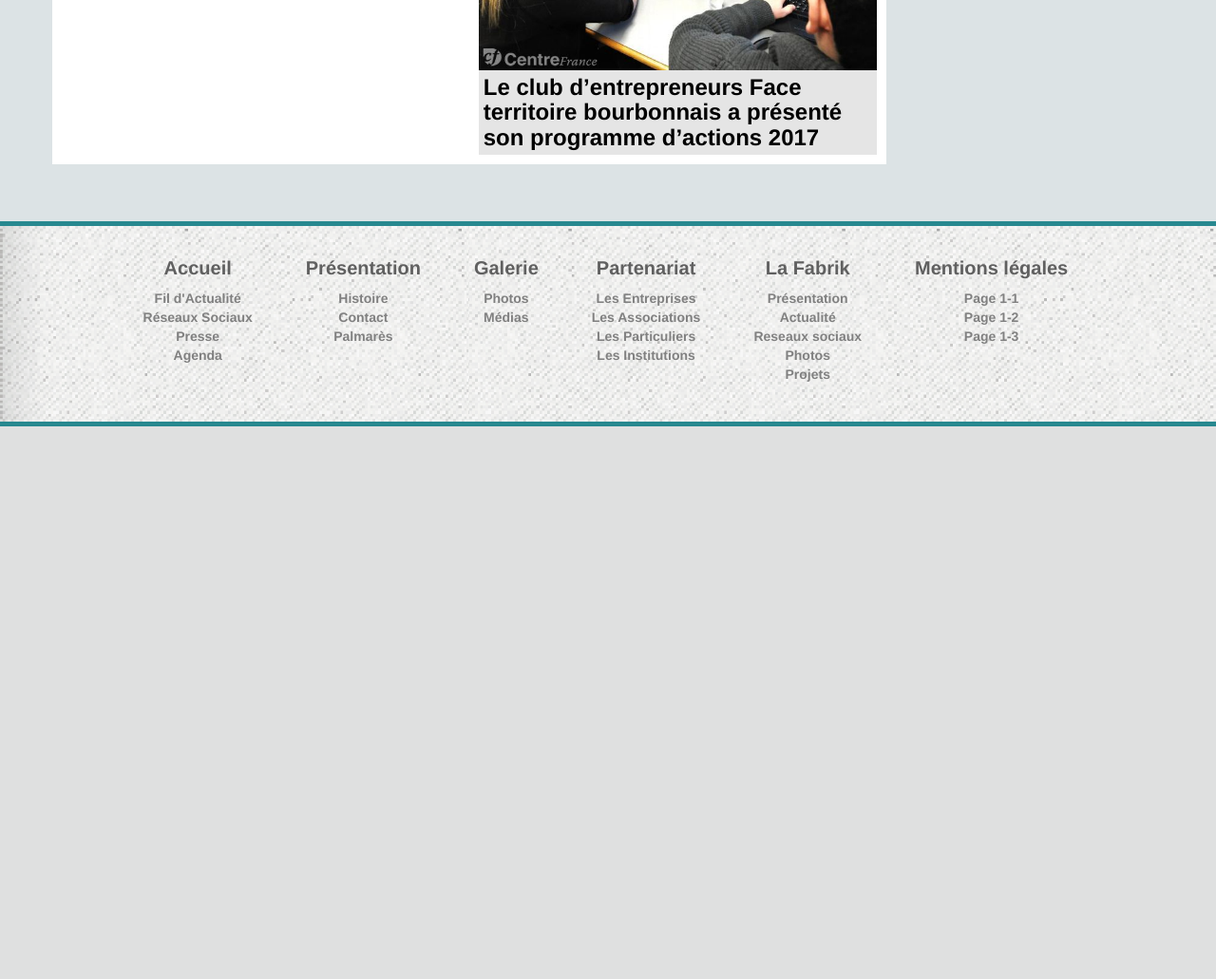
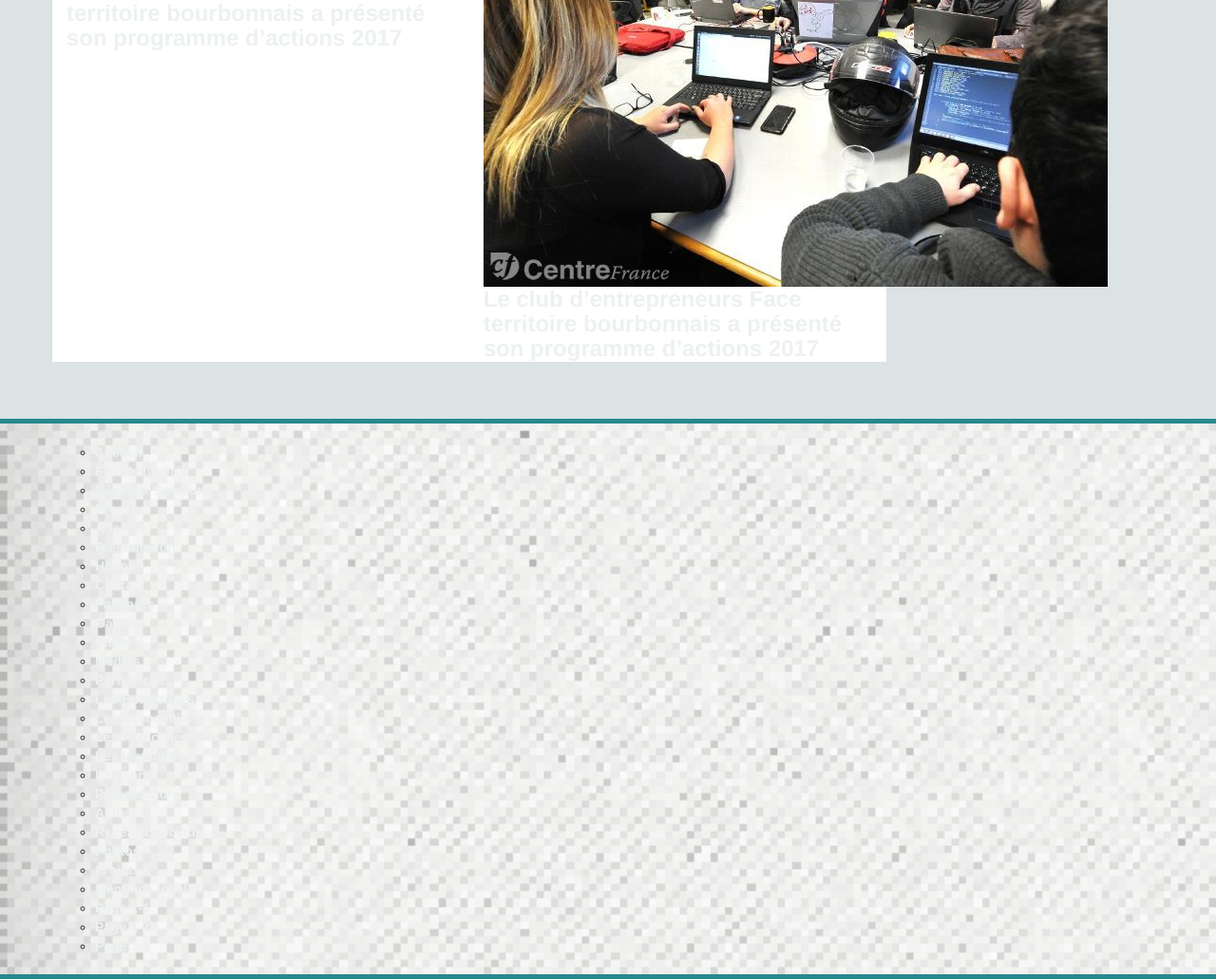
Before and after one commit to Quentin777/SiteFace, a PHP site: page /index.html in a window 1280 px wide. Shown: the part 740-1771 px from the top of the page at 95% size. Before the commit the page ends 1189 px from the top, so only its background shows below. Run offline with PHP 8.4, Linux system fonts and the light colour scheme; some libraries are stand-ins or nearby versions.

Commit message:
Add files via upload

```diff
--- a/css/style.css
+++ b/css/style.css
@@ -83,7 +83,7 @@ header, footer, main {
 html {
   font-family: 'Lato', sans-serif;
   color: #edf1f2;
-  background: transparent;
+  background: #e74d3c;
 }
 
 header, footer, main, section, article, aside {
@@ -170,7 +170,7 @@ nav ul li a:active {
   margin-bottom: 2rem;
   margin-top: 1.5rem;
   padding: 1rem;
-  font-size: 1.6rem;
+  font-size: 2rem;
   letter-spacing: 0.2rem;
   text-transform: uppercase;
   background: #27888F;
@@ -320,82 +320,9 @@ div.wrap_columns {
   margin-top: -15px;
   float: right;
 }
-/*//////////////////  FOOTER //////////////*/
-footer{
-  padding-left: 0px;
-}
-#ulFooter{
-  display: flex;
-  flex-direction: column;
-  text-align: center;
-  justify-content: center;
-  padding:0;
-  margin-left: -1.8em;
-  padding-bottom: 20px;
-  padding-top:10px;
-}
 
-#ulFooter ul{
-  list-style: none;
-  flex-direction: column;
-  margin-left:8px;
-  margin-right: 8px;
-  margin-top:15px;
-}
-
-#ulFooter ul li a{
-    color:grey;
-    text-decoration: none;
-}
-#ulFooter ul .firstLi a{
-    color:#606060;
-}
-.firstLi{
-  font-size: 20px;
-  margin-bottom: 8px;
-}
-#ulFooter ul li a:hover{
-    color:#26848B;
-}
-/*//////////////////MEDIA QUERY FOOTER//////////////*/
-@media screen and (min-width: 770px){
- #ulFooter{
-    flex-direction: row;
-    margin-left: -1.8em;
- }
- #ulFooter ul{
-  margin-top:0px;
- }
-}
-/*//////////// FIN DU FOOTER ///////////*/
-
-
-
-
-
-.photo_article{
-  max-width: 100%;
-}
-
-.article{
-  padding: 10px 10px 10px 10px;
-}
-
-.text_article{
-  background-color: rgba(0, 0, 0, 0.1);
-  padding: 5px 5px 5px 5px;
-}
-.liens_article{
-  color: black;
-  font-size: 1em;
-}
-.liens_article:hover{
-  color: #2B888C;
-  text-decoration: none;
-}
-
-.article:hover{
-   transition-property: all;
-  transition-duration: .5s; /* on aurait pu écrire 500ms également */
-  transform: scale(1.05);
-}
+.list-1{background-color: #192530;}
+.list-6{background-color: #192530;}
+.list-10{background-color: #192530;}
+.list-12{background-color: #192530;}
+.list-17{background-color: #192530;}
```
